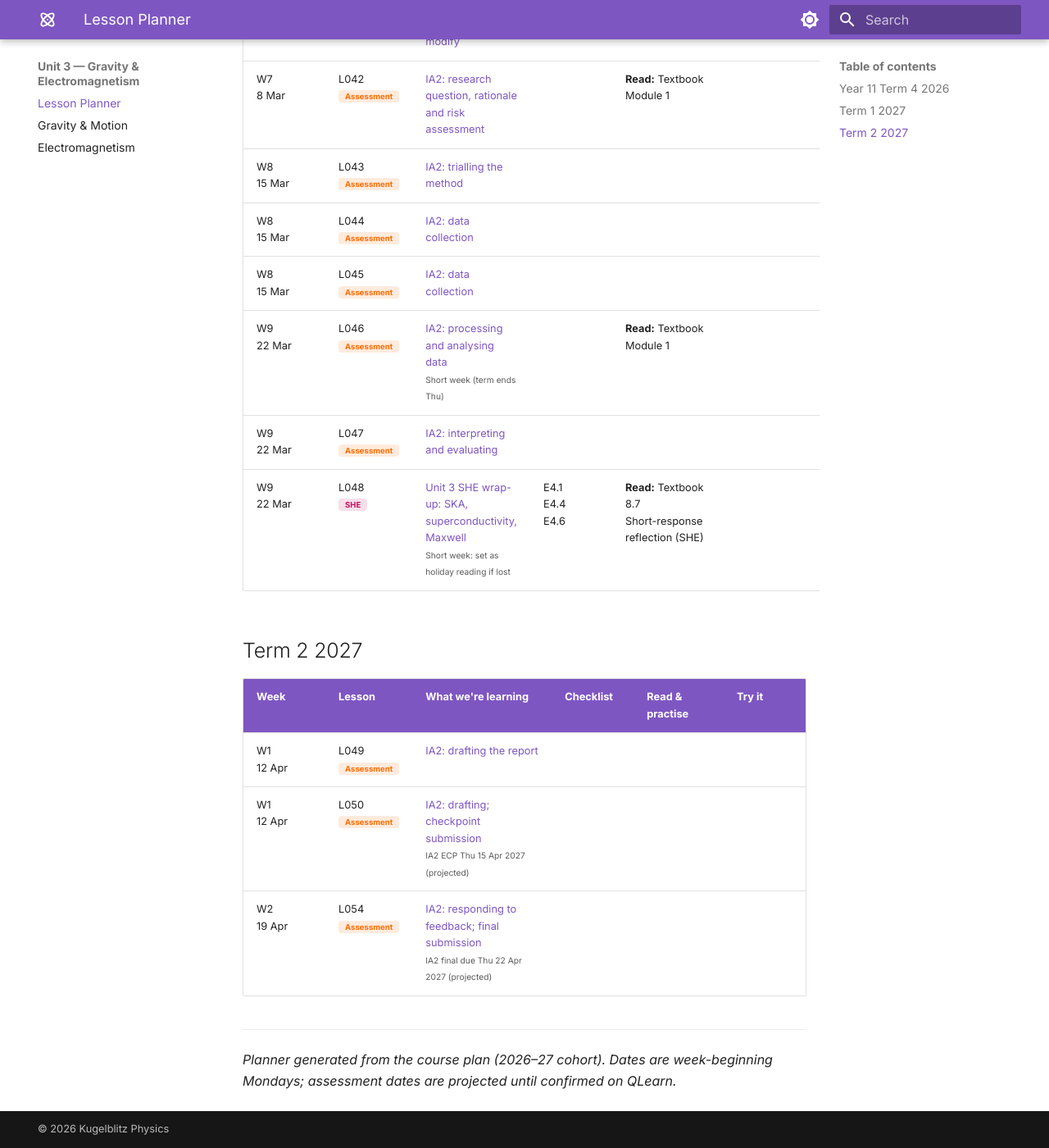
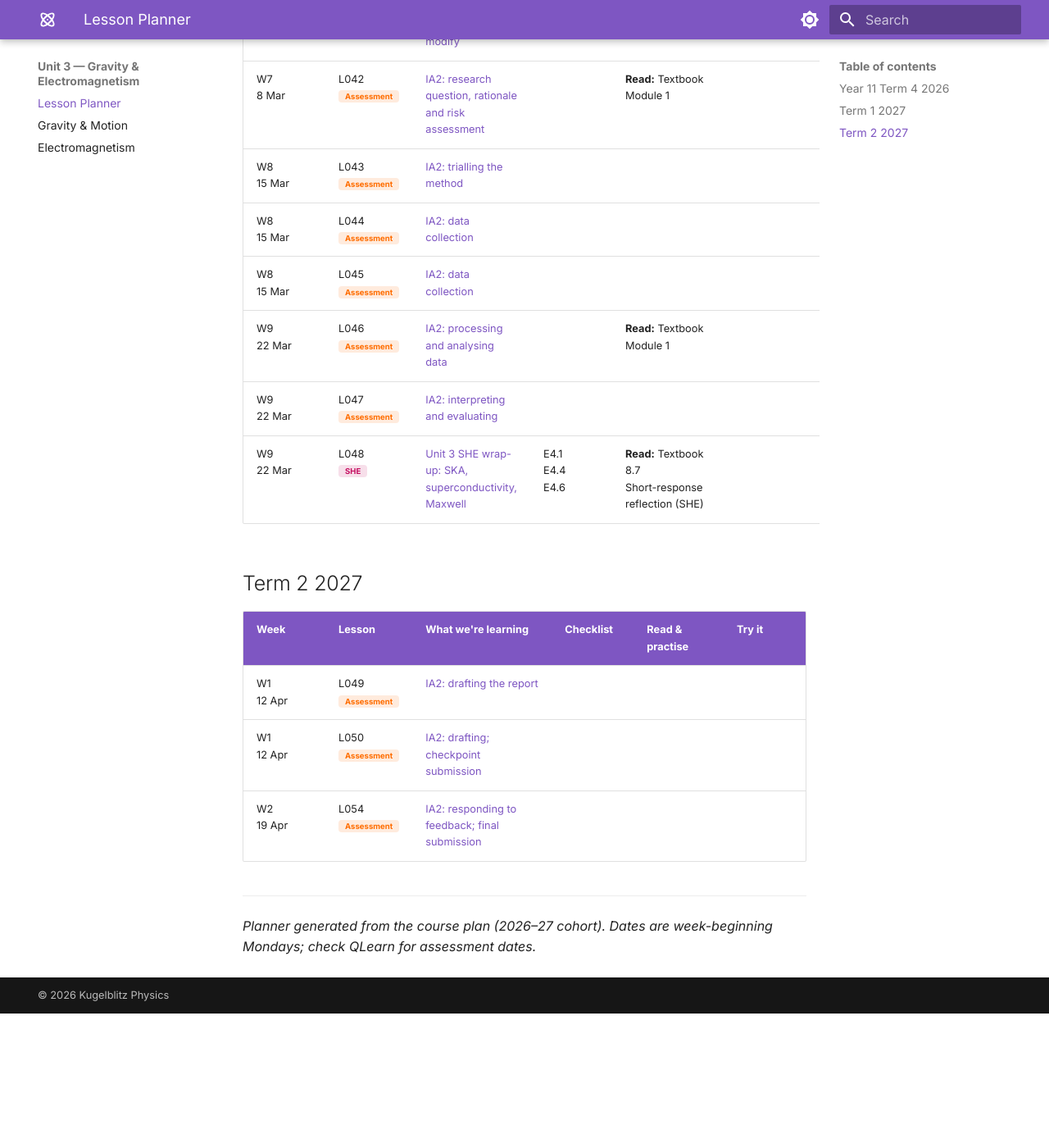
Before and after one commit to electronicadventures/kugelblitz-physics, an MkDocs documentation site: the page built from docs/unit3/index.md, in a window 1280 px wide and 1400 px high, scrolled down 8980 px. Shown: the whole window at 82% size. Built offline with MkDocs 1.6.1 and Material for MkDocs 9.7.7, drawn with Linux system fonts in a browser that asks for light colours; after the commit the page ends 10216 px from its top, so only the background shows below that; some of the changed text lies outside the part shown.

Commit message:
Remove school-specific assessment dates and local notes from public planners
Public site carries general guidance only; assessment dates live on QLearn.

Co-Authored-By: Claude Opus 5.5 <noreply@anthropic.com>
Claude-Session: https://claude.ai/code/session_01C5VPCz2Vfzmpn8wbCZs1AN

```diff
--- a/docs/unit3/index.md
+++ b/docs/unit3/index.md
@@ -42,7 +42,7 @@
 
 | Week | Lesson | What we're learning | Checklist | Read & practise | Try it |
 |---|---|---|---|---|---|
-| W1<br>25 Jan | L022<br><span class="badge-theory">Theory</span> | [Electric charge and Coulomb's Law](electromagnetism.md)<br><small>Short week (school starts Wed); next term absorbs any lost lesson</small> | E1.1<br>E1.2<br>E4.1 | **Read:** Textbook 6.1<br>Textbook 6.1 Qs; EP Electric Fields and Energy; EP Coulomb's Law for Two Charges; Past exams: 2021 MC4, 2023 MC11, 2024 MC5, 2021 P2 Q1, 2024 P1 Q26 | [PhET Coulomb's Law](https://phet.colorado.edu/en/simulations/coulombs-law) |
+| W1<br>25 Jan | L022<br><span class="badge-theory">Theory</span> | [Electric charge and Coulomb's Law](electromagnetism.md) | E1.1<br>E1.2<br>E4.1 | **Read:** Textbook 6.1<br>Textbook 6.1 Qs; EP Electric Fields and Energy; EP Coulomb's Law for Two Charges; Past exams: 2021 MC4, 2023 MC11, 2024 MC5, 2021 P2 Q1, 2024 P1 Q26 | [PhET Coulomb's Law](https://phet.colorado.edu/en/simulations/coulombs-law) |
 | W1<br>25 Jan | L023<br><span class="badge-theory">Theory</span> | [Coulomb's Law with more than two charges](electromagnetism.md) | E1.2 | **Read:** Textbook 6.1<br>Textbook 6.1 Qs; Past exams: 2020 P2 Q5, 2023 P2 Q3, 2025 P2 Q5 |  |
 | W1<br>25 Jan | L024<br><span class="badge-theory">Theory</span> | [Electric fields and field strength](electromagnetism.md) | E1.3<br>E1.4 | **Read:** Textbook 6.2<br>Textbook 6.2 Qs; EP Electric Field Strength and Potential Energy; Past exams: 2022 MC10, 2023 MC19, 2020 P2 Q2 | [PhET Charges and Fields](https://phet.colorado.edu/en/simulations/charges-and-fields) |
 | W2<br>1 Feb | L025<br><span class="badge-practical">Practical</span> | [Practical: electrostatic charge on materials (trickling water)](electromagnetism.md) | E5.3 | **Read:** Textbook 6.3<br>Textbook 6.3 practical Qs | Prac: Electrostatic charge (trickling water)<br>[PhET Balloons and Static Electricity](https://phet.colorado.edu/en/simulations/balloons-and-static-electricity) |
@@ -60,24 +60,24 @@
 | W6<br>1 Mar | L037<br><span class="badge-theory">Theory</span> | [Transformers; renewable energy and how electricity is made](electromagnetism.md) | E3.5<br>E3.6<br>E4.2<br>E5.4 | **Read:** Textbook 8.5<br>Textbook 8.5 Qs; EP Transformers; Past exams: 2022 MC18, 2024 P1 Q25 | [PhET Faraday's Electromagnetic Lab](https://phet.colorado.edu/en/simulations/faradays-electromagnetic-lab) |
 | W6<br>1 Mar | L038<br><span class="badge-practical">Practical</span> | [Practical: induced EMF from an AC generator](electromagnetism.md) | E5.6<br>E5.4 | **Read:** Textbook 8.6<br>Textbook 8.6 practical Qs; EP Induced EMF from an AC Generator | Prac: AC generator EMF<br>[PhET Faraday's Electromagnetic Lab](https://phet.colorado.edu/en/simulations/faradays-electromagnetic-lab) |
 | W6<br>1 Mar | L039<br><span class="badge-theory">Theory</span> | [Electromagnetic waves and oscillating charges; media claims about wi-fi and phones](electromagnetism.md) | E3.7<br>E3.8<br>E4.3 | **Read:** Textbook 8.7<br>Textbook 8.7 Qs; EP Electromagnetic Waves; Past exams: 2021 MC6, 2024 MC18, 2025 MC4 | [Falstad EM Waves](https://www.falstad.com/emwave1/) |
-| W7<br>8 Mar | L040<br><span class="badge-assessment">Assessment</span> | [IA1 preparation: data test skills on Unit 3 datasets](../assessment/ia1-data-test.md)<br><small>IA1 data test sits in the Week 7 block (projected from 2026 schedule)</small> | G1.5<br>E2.7<br>E2.8 | **Read:** Textbook Module 1; 8.8<br>Past exams: 2021 P2 Q7, 2022 P2 Q8, 2020 P2 Q2, 2024 P2 Q8; Textbook 8.8 review |  |
+| W7<br>8 Mar | L040<br><span class="badge-assessment">Assessment</span> | [IA1 preparation: data test skills on Unit 3 datasets](../assessment/ia1-data-test.md) | G1.5<br>E2.7<br>E2.8 | **Read:** Textbook Module 1; 8.8<br>Past exams: 2021 P2 Q7, 2022 P2 Q8, 2020 P2 Q2, 2024 P2 Q8; Textbook 8.8 review |  |
 | W7<br>8 Mar | L041<br><span class="badge-assessment">Assessment</span> | [IA2 launch: task, criteria, choosing a practical to modify](../assessment/ia2-student-experiment.md) |  | **Read:** Textbook Module 1 |  |
 | W7<br>8 Mar | L042<br><span class="badge-assessment">Assessment</span> | [IA2: research question, rationale and risk assessment](../assessment/ia2-student-experiment.md) |  | **Read:** Textbook Module 1 |  |
 | W8<br>15 Mar | L043<br><span class="badge-assessment">Assessment</span> | [IA2: trialling the method](../assessment/ia2-student-experiment.md) |  |  |  |
 | W8<br>15 Mar | L044<br><span class="badge-assessment">Assessment</span> | [IA2: data collection](../assessment/ia2-student-experiment.md) |  |  |  |
 | W8<br>15 Mar | L045<br><span class="badge-assessment">Assessment</span> | [IA2: data collection](../assessment/ia2-student-experiment.md) |  |  |  |
-| W9<br>22 Mar | L046<br><span class="badge-assessment">Assessment</span> | [IA2: processing and analysing data](../assessment/ia2-student-experiment.md)<br><small>Short week (term ends Thu)</small> |  | **Read:** Textbook Module 1 |  |
+| W9<br>22 Mar | L046<br><span class="badge-assessment">Assessment</span> | [IA2: processing and analysing data](../assessment/ia2-student-experiment.md) |  | **Read:** Textbook Module 1 |  |
 | W9<br>22 Mar | L047<br><span class="badge-assessment">Assessment</span> | [IA2: interpreting and evaluating](../assessment/ia2-student-experiment.md) |  |  |  |
-| W9<br>22 Mar | L048<br><span class="badge-she">SHE</span> | [Unit 3 SHE wrap-up: SKA, superconductivity, Maxwell](electromagnetism.md)<br><small>Short week: set as holiday reading if lost</small> | E4.1<br>E4.4<br>E4.6 | **Read:** Textbook 8.7<br>Short-response reflection (SHE) |  |
+| W9<br>22 Mar | L048<br><span class="badge-she">SHE</span> | [Unit 3 SHE wrap-up: SKA, superconductivity, Maxwell](electromagnetism.md) | E4.1<br>E4.4<br>E4.6 | **Read:** Textbook 8.7<br>Short-response reflection (SHE) |  |
 
 ## Term 2 2027
 
 | Week | Lesson | What we're learning | Checklist | Read & practise | Try it |
 |---|---|---|---|---|---|
 | W1<br>12 Apr | L049<br><span class="badge-assessment">Assessment</span> | [IA2: drafting the report](../assessment/ia2-student-experiment.md) |  |  |  |
-| W1<br>12 Apr | L050<br><span class="badge-assessment">Assessment</span> | [IA2: drafting; checkpoint submission](../assessment/ia2-student-experiment.md)<br><small>IA2 ECP Thu 15 Apr 2027 (projected)</small> |  |  |  |
-| W2<br>19 Apr | L054<br><span class="badge-assessment">Assessment</span> | [IA2: responding to feedback; final submission](../assessment/ia2-student-experiment.md)<br><small>IA2 final due Thu 22 Apr 2027 (projected)</small> |  |  |  |
+| W1<br>12 Apr | L050<br><span class="badge-assessment">Assessment</span> | [IA2: drafting; checkpoint submission](../assessment/ia2-student-experiment.md) |  |  |  |
+| W2<br>19 Apr | L054<br><span class="badge-assessment">Assessment</span> | [IA2: responding to feedback; final submission](../assessment/ia2-student-experiment.md) |  |  |  |
 
 ---
 
-*Planner generated from the course plan (2026–27 cohort). Dates are week-beginning Mondays; assessment dates are projected until confirmed on QLearn.*
+*Planner generated from the course plan (2026–27 cohort). Dates are week-beginning Mondays; check QLearn for assessment dates.*
```
Also changed, not shown: docs/unit4/index.md (+4 -4 lines).
